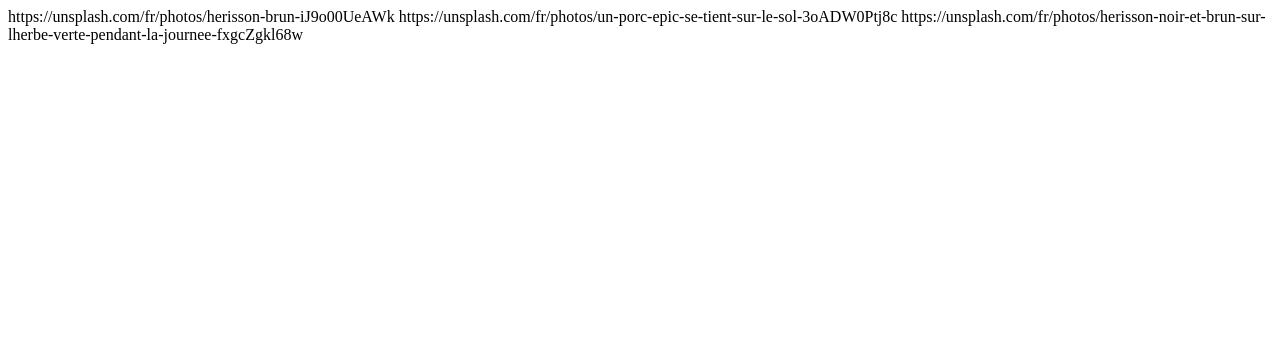
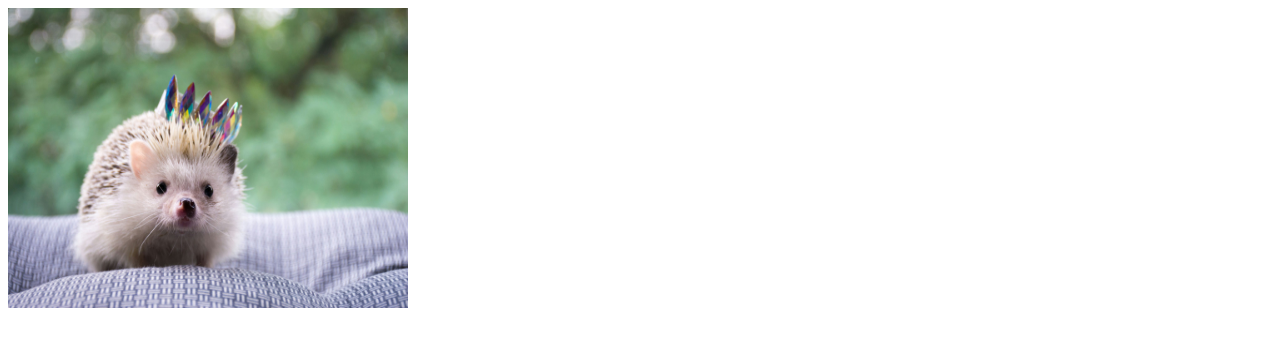
Before and after one commit to cgpvicto-2539142/dw_ex11_animation, a plain HTML site: page index.html in a window 1280 px wide. Drawn offline with Linux system fonts and the light colour scheme.

Commit message:
echidné

```diff
--- a/index.html
+++ b/index.html
@@ -1,14 +1,17 @@
 <!DOCTYPE html>
 <html lang="en">
+
 <head>
     <meta charset="UTF-8">
     <meta name="viewport" content="width=device-width, initial-scale=1.0">
     <meta name="source" content="">
     <title>Animation</title>
 </head>
+
 <body>
-    https://unsplash.com/fr/photos/herisson-brun-iJ9o00UeAWk
-    https://unsplash.com/fr/photos/un-porc-epic-se-tient-sur-le-sol-3oADW0Ptj8c
-    https://unsplash.com/fr/photos/herisson-noir-et-brun-sur-lherbe-verte-pendant-la-journee-fxgcZgkl68w
+   <img class="Hérisson" src="./assets/images/hérisson_avec_chapeau.jpg" alt="Hérisson" width="400px" height="300px">
+
+
 </body>
+
 </html>
```
